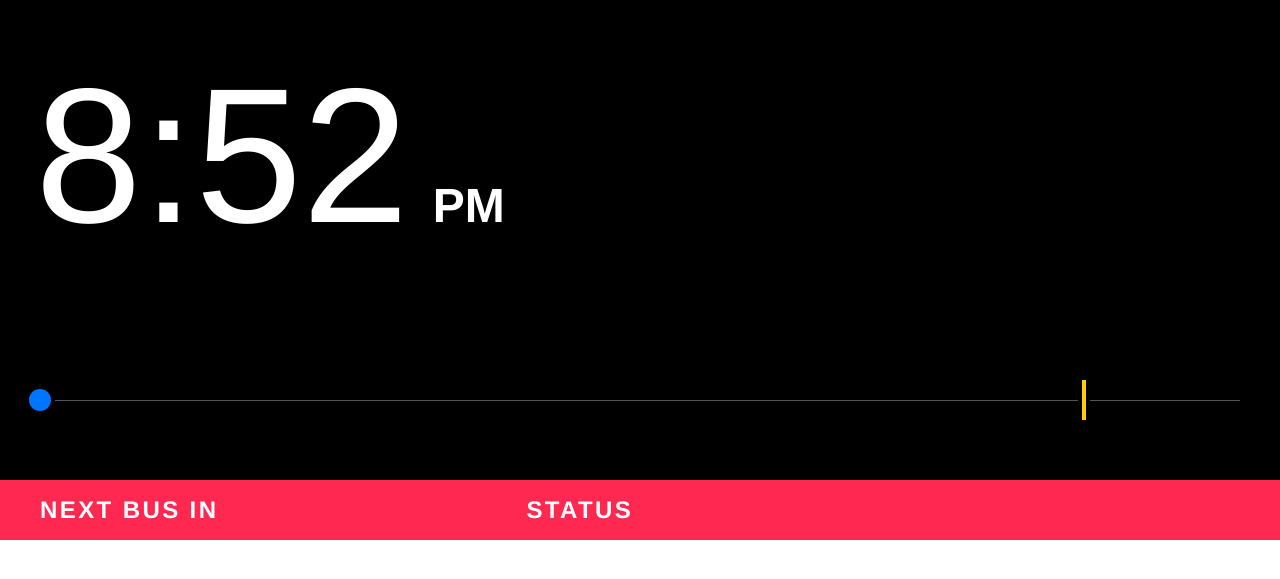
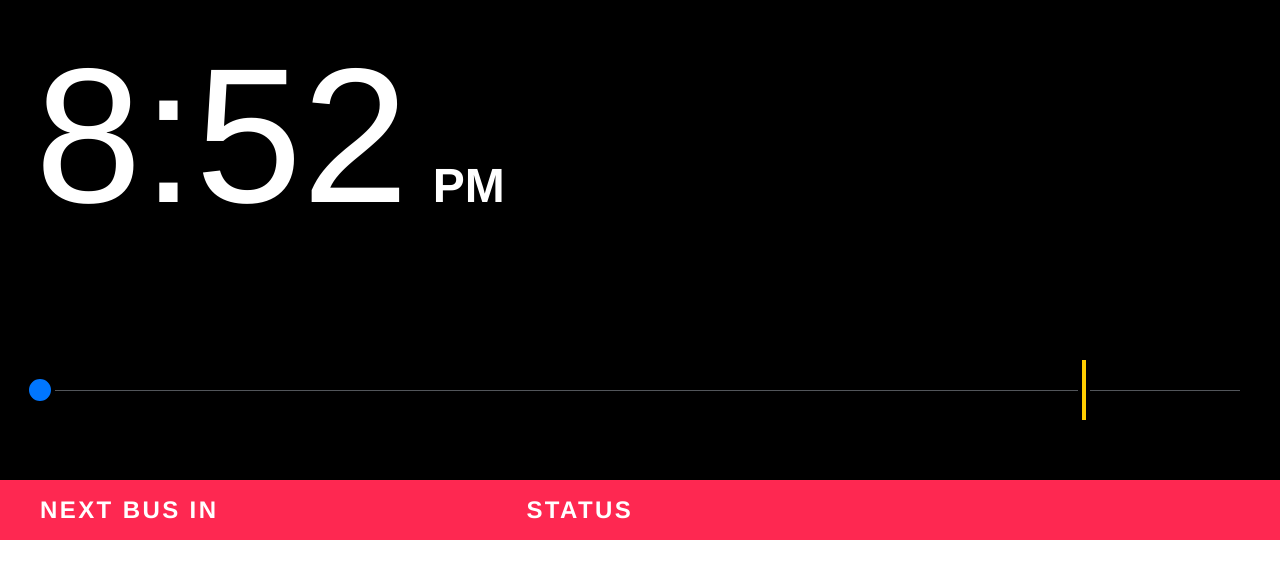
Before and after one commit to AkaokA/ipad-dashboard, a Jekyll site: the page built from index.html, in a window 1280 px wide. Shown: the top 579 px of the page. Built offline with Jekyll 4.4.1, drawn with Linux system fonts in a browser that asks for light colours; nearby versions of some CDN libraries.

Commit message:
Yesss layout tweaks.

```diff
--- a/css/main.scss
+++ b/css/main.scss
@@ -86,7 +86,7 @@ body {
     font-size: $huge-font-size;
     font-weight: 100;
     line-height: 1;
-    margin: $spacing-unit*3 0;
+    margin: $spacing-unit*2 0;
     margin-left: - 5px;
 
     .ampm {
@@ -100,7 +100,7 @@ body {
     .forecastGraph {
       position: relative;
       width: 100%;
-      height: 40px;
+      height: 60px;
       margin-top: $large-font-size + $spacing-unit * 4;
       margin-bottom: $base-font-size + $spacing-unit * 2;
       font-size: 0;
@@ -177,6 +177,11 @@ body {
           bottom: -1.75em;
           left: 50%;
           -webkit-transform: translateX(-50%);
+          font-weight: 600;
+
+          .ampm {
+            margin-left: 0.25em;
+          }
         }
       }
 
```
